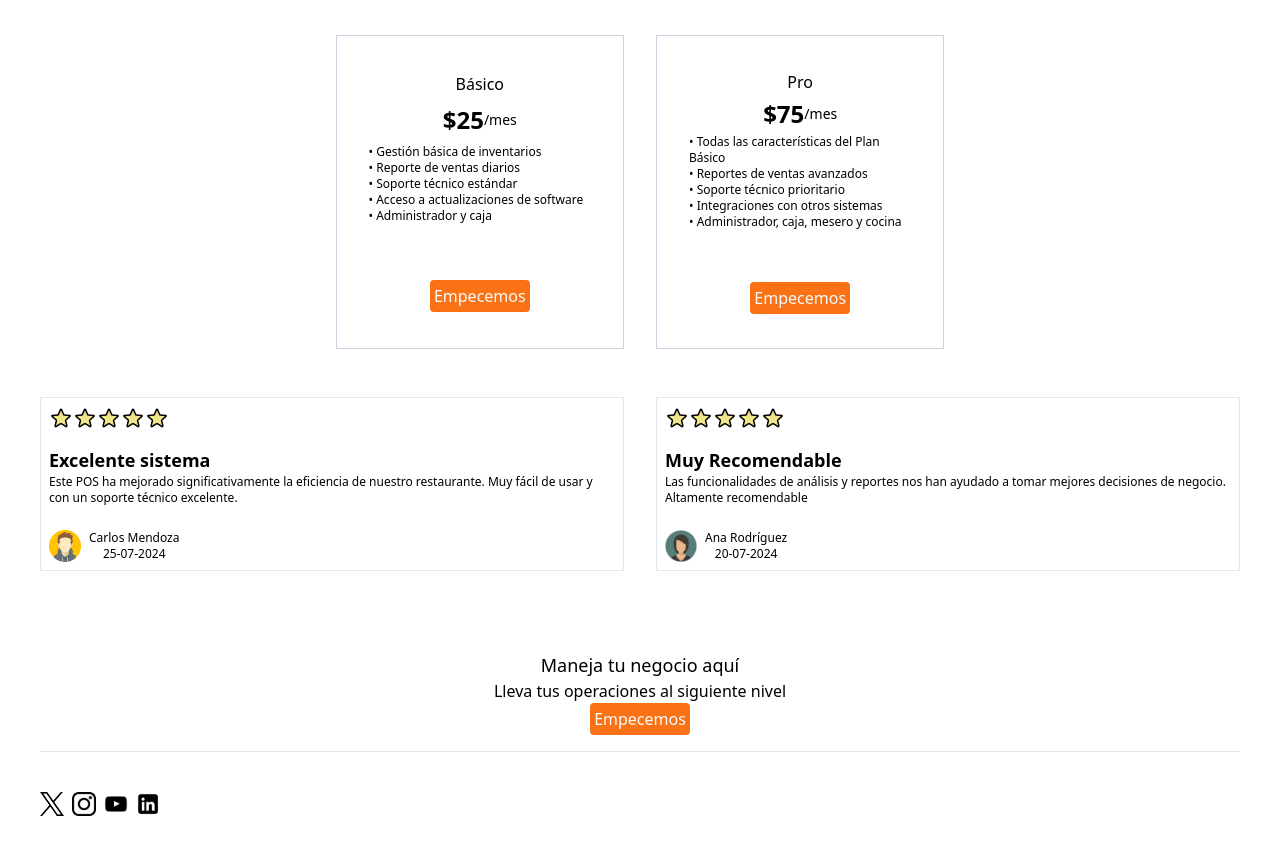
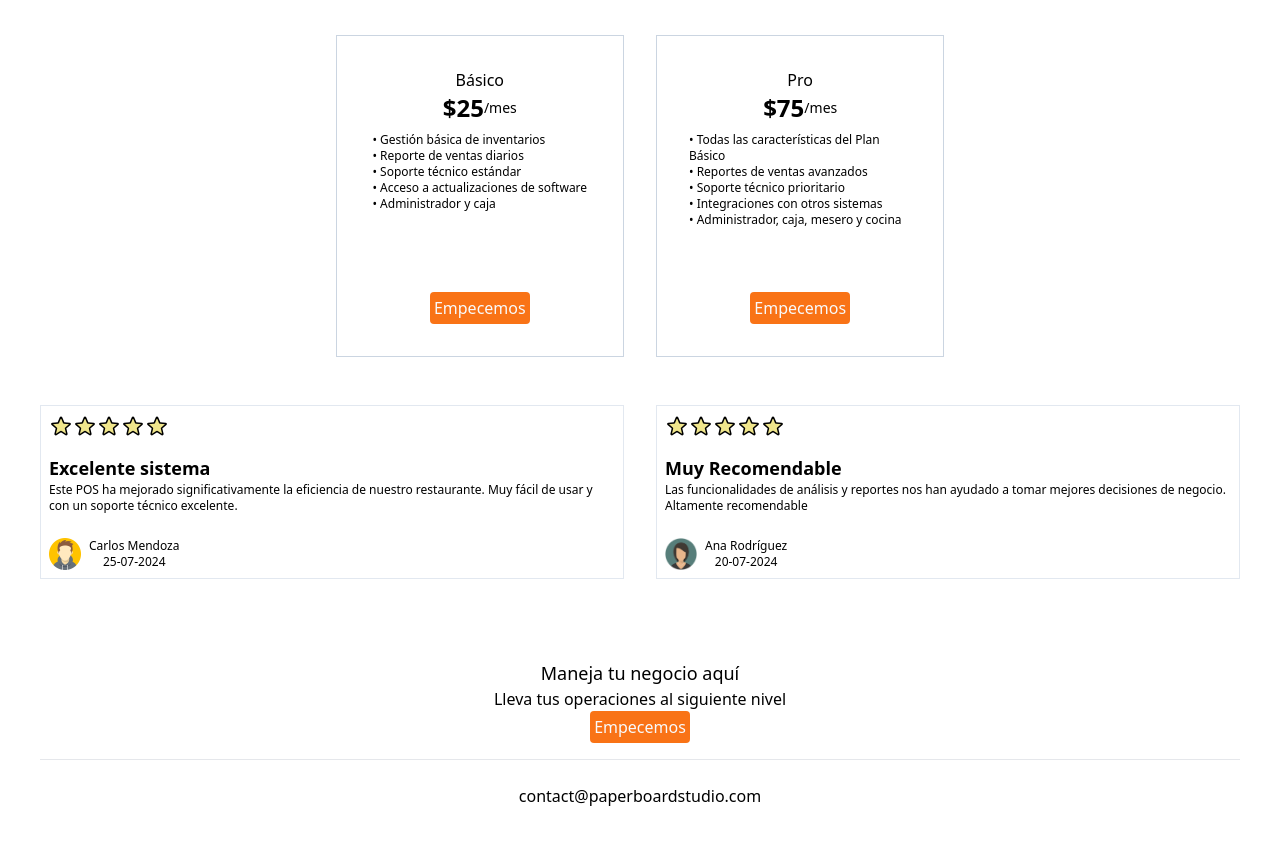
Before and after one commit to Paperboardstudio/pos-landing-page, a React (Vite) app: page / in a window 1280 px wide. Shown: the part 1540-2395 px from the top of the page. Built offline with nearby package versions, Linux system fonts and the light colour scheme.

Commit message:
made some changes on the price section to align the cards, also changes to the mobile version on the hero section

```diff
--- a/src/App.jsx
+++ b/src/App.jsx
@@ -1,5 +1,6 @@
 import "./App.css";
 import Characteristics from "./components/Characteristics";
+import Contact from "./components/Contact";
 import HeroSection from "./components/HeroSection";
 import LastSubscribeSection from "./components/LastSubscribeSection";
 import Nav from "./components/Nav";
@@ -19,7 +20,8 @@ function App() {
         <Reviews />
 
         <LastSubscribeSection />
-        <Social />
+        {/* <Social /> */}
+        <Contact />
       </div>
     </>
   );
--- /dev/null
+++ b/src/components/Contact.jsx
@@ -0,0 +1,7 @@
+function Contact() {
+  return (
+    <div className="flex justify-center">contact@paperboardstudio.com</div>
+  );
+}
+
+export default Contact;
--- a/src/components/EmpecemosBtn.jsx
+++ b/src/components/EmpecemosBtn.jsx
@@ -1,7 +1,14 @@
 function EmpecemosBtn() {
+  function locate(section) {
+    window.location.replace(`#${section}`);
+  }
+
   return (
     <div>
-      <button className="bg-orange-500 rounded p-1 text-slate-50 justify-center align-middle hover:text-white hover:bg-orange-600 hover:cursor-pointer active:text-white transition duration-150 ease-in-out hover:scale-105 active:scale-110 text-center mt-auto">
+      <button
+        className="bg-orange-500 rounded p-1 text-slate-50 justify-center align-middle hover:text-white hover:bg-orange-600 hover:cursor-pointer active:text-white transition duration-150 ease-in-out hover:scale-105 active:scale-110 text-center mt-auto"
+        onClick={() => locate("reviews")}
+      >
         Empecemos
       </button>
     </div>
--- a/src/components/HeroSection.jsx
+++ b/src/components/HeroSection.jsx
@@ -8,7 +8,7 @@ import EmpecemosBtn from "./EmpecemosBtn";
 function HeroSection() {
   return (
     <div
-      className="flex flex-col justify-items-center items-center mt-20 mb-20
+      className="flex flex-col justify-items-center items-center sm:mt-20 mb-20
 
 
     "
--- a/src/components/PriceCard.jsx
+++ b/src/components/PriceCard.jsx
@@ -4,14 +4,14 @@ function PriceCard({ title, price, list }) {
   // const [isMonthly, setIsMonthly] = useState(true);
   console.log("Rendering PriceCard with title:", title, price, list);
   return (
-    <div className="border border-slate-300 sm:p-8 p-2 mb-4 grid h-full items-center w-full box-border">
+    <div className="border border-slate-300 sm:p-8 p-2 mb-4 flex flex-col h-full items-center w-full box-border">
       <p className="font-medium sm:text-base text-sm">{title}</p>
       <div className="flex text-center items-center justify-center">
         <p className="text-2xl font-bold">{price}</p>
         <span className="text-sm">/mes</span>
       </div>
       {/* had to use flex-grow to push the button */}
-      <ul className="mb-12 flex-grow">
+      <ul className="mb-12 flex-grow mt-2">
         {list.map((item, index) => (
           <li key={index} className=" sm:text-xs text-xs  text-left">
             &#8226; {item}
--- a/src/components/PriceSection.jsx
+++ b/src/components/PriceSection.jsx
@@ -67,7 +67,7 @@ function PriceSection() {
               />
             </div>
           ) : (
-            <div className="flex gap-8 justify-center">
+            <div className="flex gap-2 sm:gap-8 justify-center">
               <PriceCard
                 title="Basico Anual"
                 price="$19"
```
